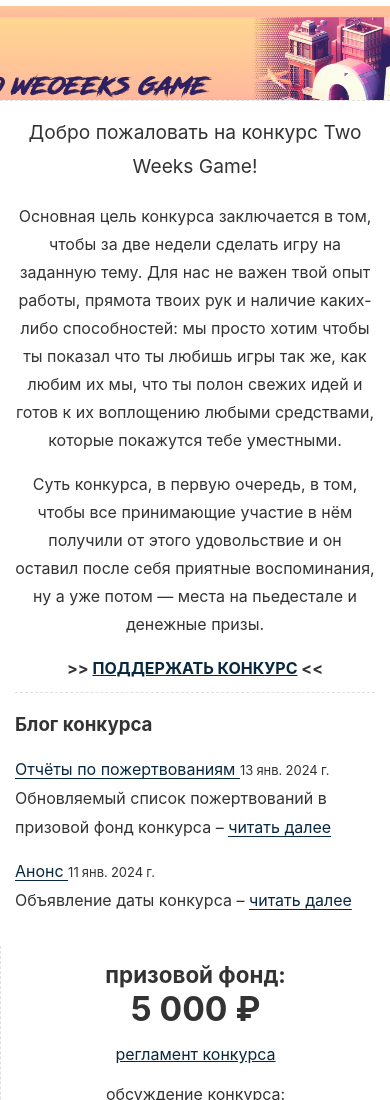
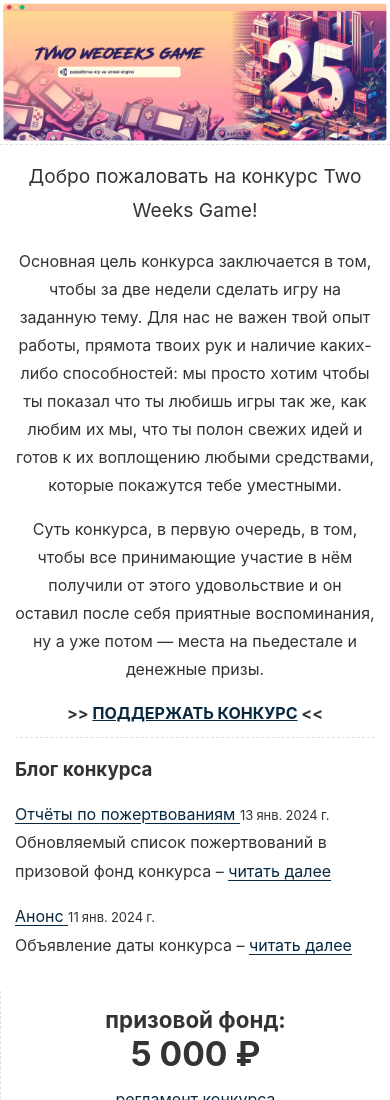
Before and after one commit to twoweeks/twg25-blog, an Astro site: page / in a window 390 px wide. Shown: the top 1100 px of the page. Built offline with nearby package versions, Linux system fonts and the light colour scheme; Astro itself is replaced by a stand-in of ours.

Commit message:
feat: refactor Header

```diff
--- a/src/components/Header.astro
+++ b/src/components/Header.astro
@@ -1,14 +1,17 @@
 ---
-import { Image } from 'astro:assets';
+import { Picture } from 'astro:assets';
 
 import { SITE_TITLE } from '../consts';
-import headerImage from '../shared/assets/header.webp'
+import headerImage from '../shared/assets/header.webp';
 ---
 
 <header class="header">
 	<h1 class="header__title sr-only"><a href="/" rel="home">{SITE_TITLE}</a></h1>
-	<div class="header__image" style="--im-w: 1080px; --im-h: 400px;">
-		<a href="/" rel="home"><Image src={headerImage} width="1080" height="400" alt={SITE_TITLE}/></a>
+	<div
+		class="header__image"
+		style={`--im-w: ${headerImage.width}px; --im-h: ${headerImage.height}px;`}
+	>
+		<a href="/" rel="home"><Picture src={headerImage} densities={[1, 2]} alt={SITE_TITLE} /></a>
 	</div>
 </header>
 
@@ -17,12 +20,6 @@ import headerImage from '../shared/assets/header.webp'
 		grid-area: header;
 
 		border-bottom: 1px dashed var(--lightgray);
-	}
-
-	header:after {
-		content: '';
-		display: table;
-		clear: both;
 	}
 
 	.header__title {
@@ -38,36 +35,15 @@ import headerImage from '../shared/assets/header.webp'
 	}
 
 	.header__image a {
-		display: flex;
-		overflow: hidden;
+		display: block;
 	}
 
 	.header__image img {
 		display: block;
-	}
 
-	.header__image img {
 		width: 100%;
 		height: calc(100% / (var(--im-w) / var(--im-h)));
 
 		object-fit: contain;
 	}
-
-	@media screen and (max-width: 768px) {
-		.header__image a {
-			justify-content: center;
-			align-items: flex-start;
-			height: 150px;
-		}
-
-		.header__image img {
-			width: 160%;
-		}
-	}
-
-	@media screen and (max-width: 576px) {
-		.header__image a {
-			height: 100px;
-		}
-	}
 </style>
```
